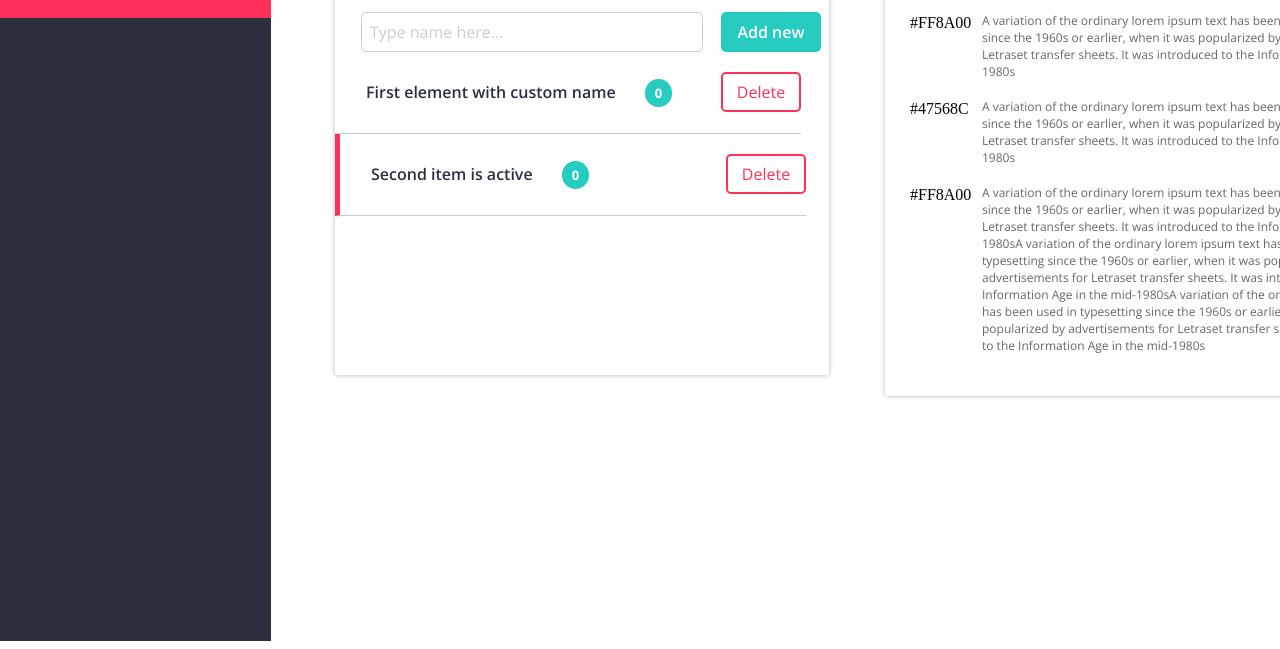
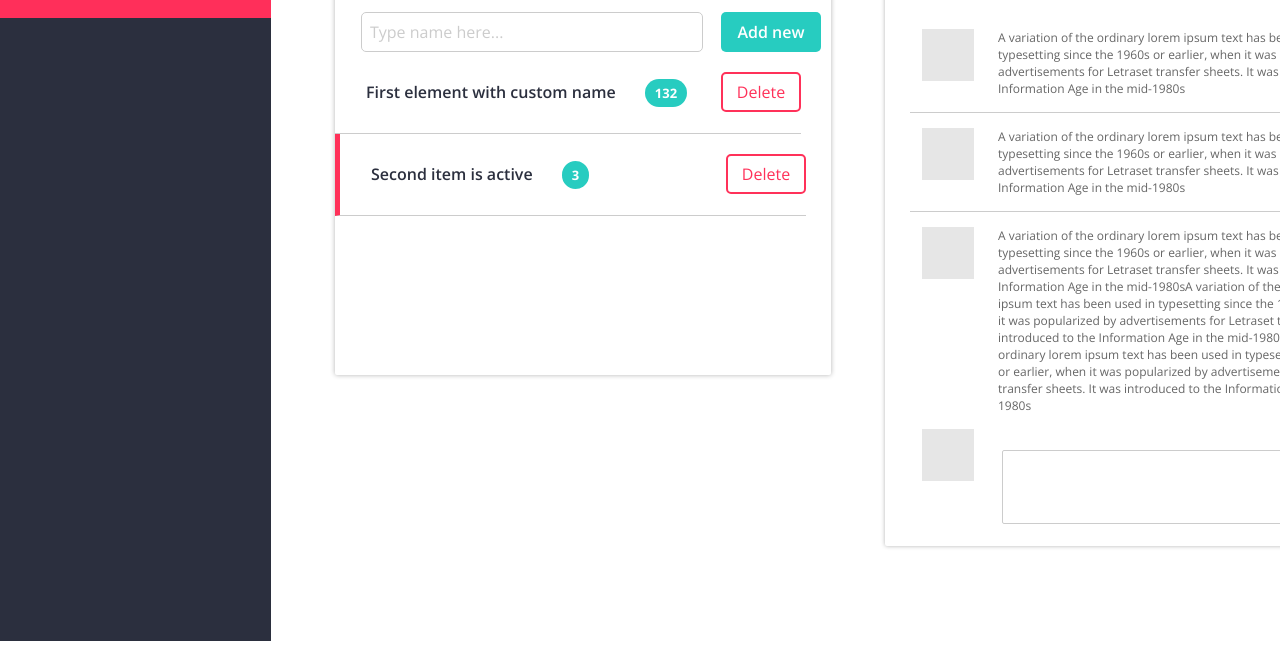
Before and after one commit to Gosteeva/Empeek-task, a plain HTML site: page index.html in a window 1280 px wide. Shown: the part 159-808 px from the top of the page. Drawn offline with nearby package versions, Linux system fonts and the light colour scheme.

Commit message:
comments functionality

```diff
--- a/index.html
+++ b/index.html
@@ -30,23 +30,36 @@
               <div class="items-list" ng-class="{'active-item':$index == itemsCtrl.listtab-1}">
                 <list-items></list-items>
               </div>
+              <!-- Comments block -->
               <div ng-show="itemsCtrl.selectedListTab($index+1)">
                 <div class="comments-to-item">
                   <h2>Comments # {{itemsCtrl.listtab}}</h2>
-                  <div class="comment">
-                    <ul ng-repeat="comment in item.comments">
-                      <li>
-                        <!-- <div class="column"> -->
-                          <div class="comment-photo">
-                            {{comment.color}}
-                          </div>
-                        <!-- </div> -->
+                  <!-- Comments list -->
+                  <div class="clearfix">
+                    <ul ng-repeat="comment in item.comments" class="comment">
+                      <li >
+                        <div class="comment-photo">
+                          <!-- {{comment.color}} -->
+                        </div>
                         <div class="comment-text">
-                          {{comment.body}}
+                          <p>
+                            {{comment.body}}
+                          </p>
                         </div>
                       </li>
                     </ul>
                   </div>
+                  <!-- Adding Comments -->
+                  <form name="commentForm" ng-controller="CommentController as commentCtrl" ng-submit="commentCtrl.addComment(item)" novalidate>
+                    <div class="input-comment-group">
+                      <div class="comment-photo">
+                        <!-- <select ng-model="commentCtrl.comment.color" style="display:none">
+                        </select> -->
+                      </div>
+                      <input ng-model="commentCtrl.comment.body" class="form-control"></input>
+                      <button type="submit"></button>
+                    </div>
+                  </form>
                 </div>
               </div>
             </div>
--- a/js/app.js
+++ b/js/app.js
@@ -26,7 +26,22 @@
     this.selectedListTab = function (chklstTab){
       return hack.listtab === chklstTab;
     };
+
+    this.setColor = function(){
+
+    };
+
   }]);
+
+  app.controller('CommentController', function(){
+    this.comment = '';
+    this.comment.color = '#ccc';
+
+    this.addComment = function(item){
+      item.comments.push(this.comment);
+      this.comment = '';
+    };
+  });
 
   app.controller('NavController', function(){
     this.tab = 1;
--- a/styles/main.css
+++ b/styles/main.css
@@ -20,7 +20,7 @@ body::-webkit-scrollbar {
 }
 
 .clearfix {
-  overflow-y: auto;
+  overflow: auto;
 }
 
 h2 {
@@ -80,7 +80,7 @@ a {
 .items {
   position: absolute;
   left: 305px;
-  width: 480px;
+  width: 482px;
   min-height: 450px;
   padding: 22px 14px 22px 0px;
   margin: 32px 30px;
@@ -200,7 +200,7 @@ a {
   position: absolute;
   left: 520px;
   top: -30px;
-  width: 450px;
+  width: 480px;
   min-height: 450px;
   padding: 22px 14px 22px 25px;
   margin: 32px 30px;
@@ -209,20 +209,29 @@ a {
 }
 
 .comment {
-  display: inline-block;
+  width: 100%;
+  padding: 15px 0px;
+  border-bottom: 1px solid #ccc;
+}
+
+.comment li {
+  display: inline-flex;
 }
 
 .comment-photo {
-  display: inline;
-  min-height: 52px;
+  display: inline-block;
+  height: 52px;
   width: 52px;
+  margin: 12px;
+  margin-top: 0px;
+  background: #E6E6E6;
 }
 
 .comment-text {
   display: inline-block;
-  position: relative;
-  left: 60px;
-  top: -20px;
+  width: 404px;
+  min-height: 60px;
+  word-wrap: break-word;
   font-family: 'Open Sans', sans-serif;
   font-weight: 400;
   font-size: 12px;
@@ -230,3 +239,20 @@ a {
   text-align: left;
   padding-left: 12px;
 }
+
+.comment-text p {
+  margin: 0;
+}
+
+.comment:last-of-type{
+  border: none;
+}
+
+.input-comment-group input {
+  height: 70px;
+  width: 335px;
+  border: 1px solid #ccc;
+  border-radius: 2px;
+  resize: none;
+  margin-left: 12px;
+}
--- a/templates/list-temp.html
+++ b/templates/list-temp.html
@@ -1,7 +1,7 @@
 <li>
   <a href ng-click="itemsCtrl.setListTab($index)">
     {{item.element}}
-    <span>0</span>
+    <span>{{item.comments.length}}</span>
   </a>
   <form class="deleteItem" ng-submit="itemsCtrl.deleteItem(item)" novalidate>
     <button class="btn btn-delete" type="submit" > Delete</button>
```
